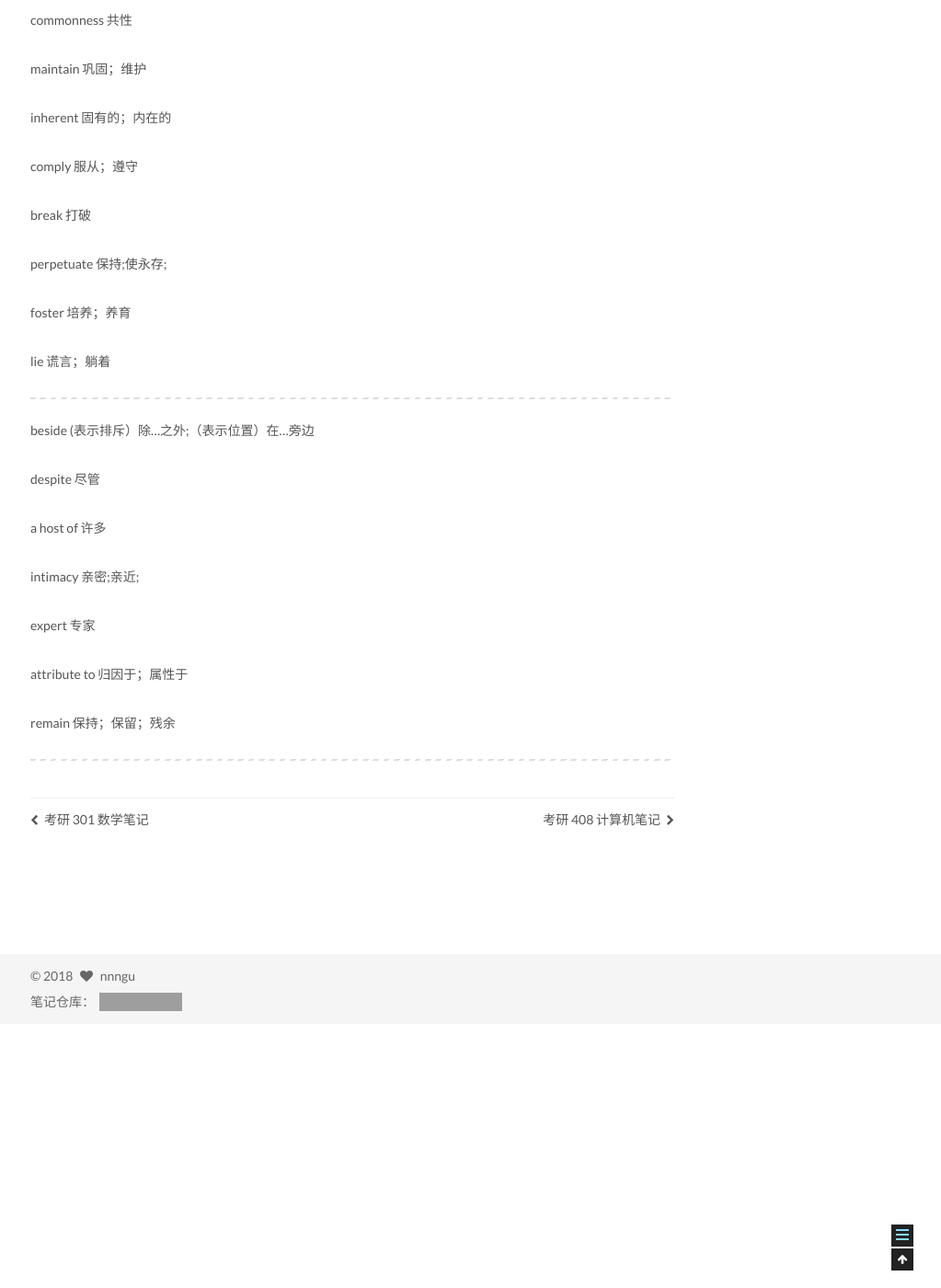
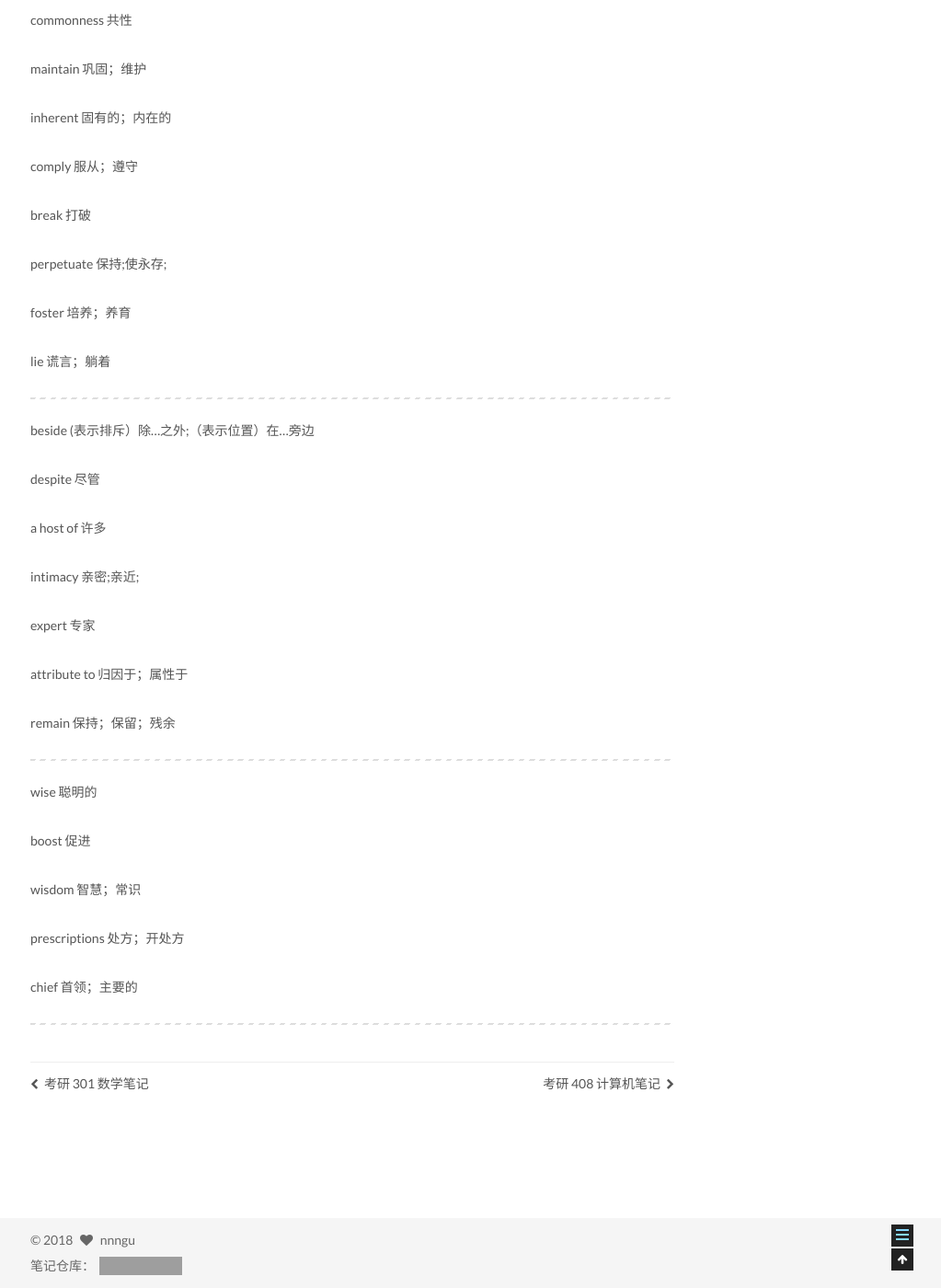
Before and after one commit to nnngu/LearningNotes, a Jekyll site: the page built from _posts/2018-06-18-考研 201 英语笔记.md, in a window 1280 px wide and 1400 px high, scrolled down 6922 px. Shown: the whole window at 92% size, without its empty margins (257-1280 px from the left). Built offline with Jekyll 4.4.1, drawn with Linux system fonts in a browser that asks for light colours; grey boxes are pictures that could not be loaded.

Commit message:
修改文件: _posts/2018-06-18-考研 201 英语笔记.md

```diff
--- a/_posts/2018-06-18-考研 201 英语笔记.md
+++ b/_posts/2018-06-18-考研 201 英语笔记.md
@@ -286,3 +286,15 @@ attribute to  归因于；属性于
 remain  保持；保留；残余
 
 ---
+
+wise  聪明的
+
+boost  促进
+
+wisdom  智慧；常识
+
+prescriptions  处方；开处方
+
+chief  首领；主要的
+
+---
```
